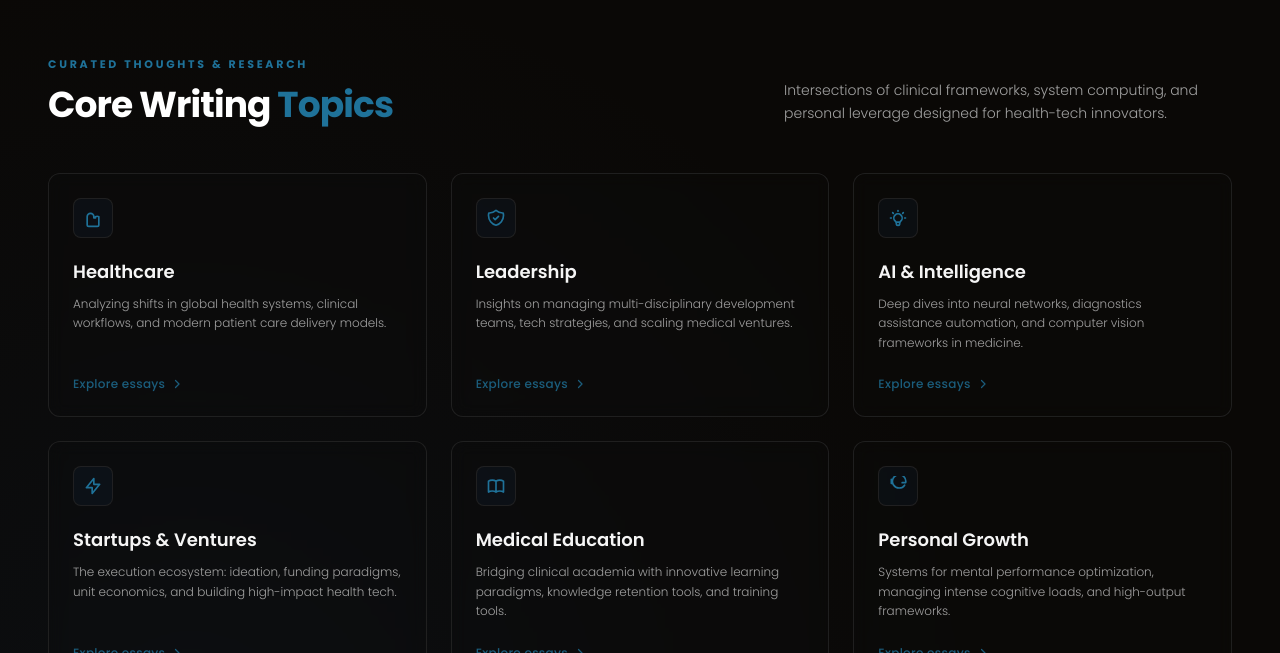
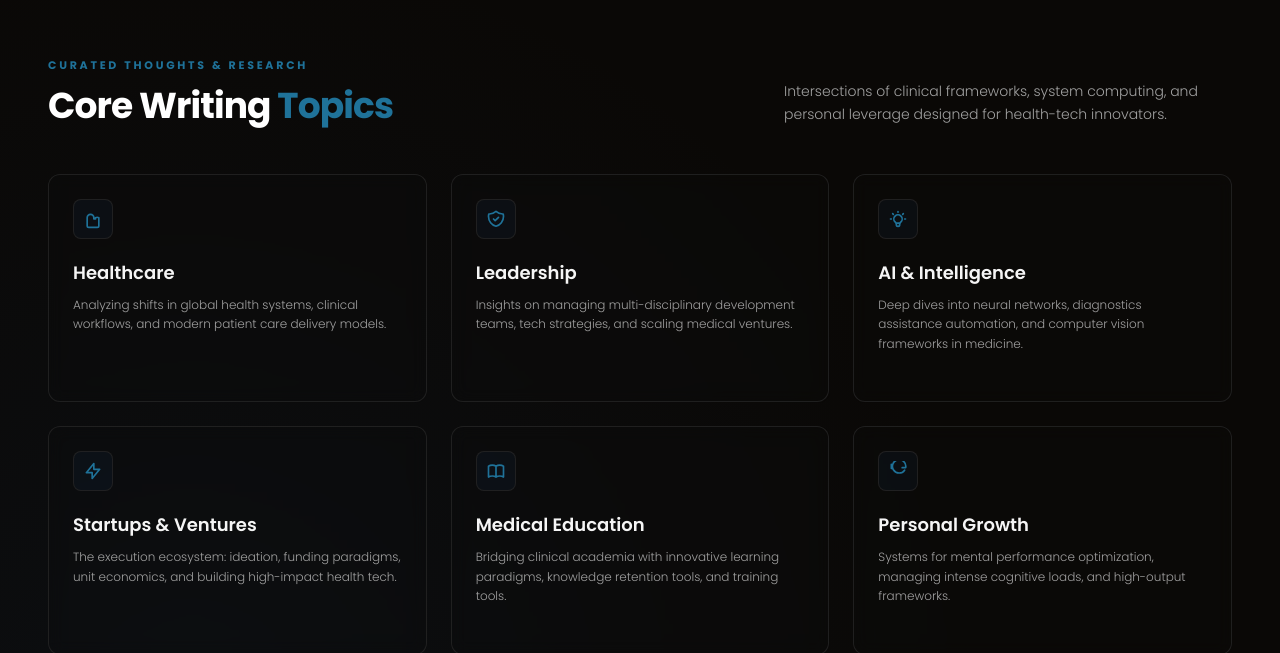
Before and after one commit to nuelfell0ff/cambridge-portfolio, a Next.js app: page / in a window 1280 px wide. Shown: the part 6427-7080 px from the top of the page. Built offline with nearby package versions, Linux system fonts and the light colour scheme.

Commit message:
Refactor BlogTopicsSection with state and animations
Refactor BlogTopicsSection to use state for expansion and update layout with AnimatePresence for animations.

```diff
--- a/src/components/BlogTopicsSection.tsx
+++ b/src/components/BlogTopicsSection.tsx
@@ -1,6 +1,6 @@
 "use client";
-import React, { useEffect } from 'react';
-import { motion, useAnimation, Variants } from 'framer-motion';
+import React, { useState } from 'react';
+import { motion, AnimatePresence, Variants } from 'framer-motion';
 
 const colors = {
   blue: '#193A60',
@@ -10,12 +10,11 @@ const colors = {
   bgDark: '#0a0806',
 };
 
-// Target content data structure
 const blogTopics = [
   {
     title: "Healthcare",
     description: "Analyzing shifts in global health systems, clinical workflows, and modern patient care delivery models.",
-    icon: "M19 10.5V20a2 2 0 0 1-2 2H7a2 2 0 0 1-2-2v-9.5a4 4 0 0 1 8 0V12h2v-1.5a4 4 0 0 1 4 0Z", // Clinical node representation
+    icon: "M19 10.5V20a2 2 0 0 1-2 2H7a2 2 0 0 1-2-2v-9.5a4 4 0 0 1 8 0V12h2v-1.5a4 4 0 0 1 4 0Z",
   },
   {
     title: "Leadership",
@@ -49,37 +48,14 @@ const blogTopics = [
   },
 ];
 
-// Staggered layout variants
-const containerVariants: Variants = {
-  hidden: { opacity: 0 },
-  visible: {
-    opacity: 1,
-    transition: { staggerChildren: 0.08, delayChildren: 0.1 }
-  }
-};
-
-const cardVariants: Variants = {
-  hidden: { opacity: 0, y: 25 },
-  visible: {
-    opacity: 1,
-    y: 0,
-    transition: { duration: 0.5, ease: [0.215, 0.61, 0.355, 1] }
-  }
-};
-
 export default function BlogTopicsSection() {
-  const controls = useAnimation();
-
-  useEffect(() => {
-    controls.start("visible");
-  }, [controls]);
+  const [isExpanded, setIsExpanded] = useState(false);
 
   return (
     <section
-      className="w-full text-white px-6 md:px-12 py-16 md:py-20 relative overflow-hidden"
+      className="w-full text-white px-6 md:px-12 py-16 md:py-20 relative overflow-hidden border-t border-neutral-900/40"
       style={{ backgroundColor: colors.bgDark, fontFamily: "'Poppins', sans-serif" }}
     >
-      {/* Background Subtle Accent Blob */}
       <div
         className="absolute inset-0 z-0 pointer-events-none"
         style={{
@@ -89,7 +65,7 @@ export default function BlogTopicsSection() {
 
       <div className="max-w-7xl mx-auto w-full z-10 relative">
 
-        {/* Section Heading Area */}
+        {/* Section Heading */}
         <div className="flex flex-col md:flex-row md:items-end justify-between mb-12 gap-4">
           <div>
             <span
@@ -107,21 +83,25 @@ export default function BlogTopicsSection() {
           </p>
         </div>
 
-        {/* Dynamic Responsive Grid */}
-        <motion.div
-          className="grid grid-cols-1 sm:grid-cols-2 lg:grid-cols-3 gap-6"
-          initial="hidden"
-          animate={controls}
-          variants={containerVariants}
-        >
-          {blogTopics.map((topic, idx) => (
+        {/* Dynamic Responsive Grid Layout */}
+        <motion.div className="grid grid-cols-1 sm:grid-cols-2 lg:grid-cols-3 gap-6">
+          <AnimatePresence mode="popLayout">
+            {blogTopics.map((topic, idx) => {
+              // Always show on tablet/desktop. On mobile, conditionally filter out index >= 3
+              const isHiddenOnMobile = !isExpanded && idx >= 3;
+
+              return (
                 <motion.div
                   key={idx}
-              variants={cardVariants}
+                  initial={{ opacity: 0, y: 20 }}
+                  whileInView={{ opacity: 1, y: 0 }}
+                  viewport={{ once: true }}
+                  transition={{ duration: 0.5, delay: (idx % 3) * 0.05 }}
                   whileHover={{ y: -6, transition: { duration: 0.2, ease: "easeOut" } }}
-              className="group relative rounded-xl border border-neutral-800/80 bg-neutral-900/10 backdrop-blur-sm p-6 flex flex-col justify-between transition-colors duration-300 hover:border-neutral-700/80 hover:bg-neutral-900/30 overflow-hidden"
+                  className={`group relative rounded-xl border border-neutral-800/80 bg-neutral-900/10 backdrop-blur-sm p-6 flex flex-col justify-between transition-colors duration-300 hover:border-neutral-700/80 hover:bg-neutral-900/30 overflow-hidden ${
+                    isHiddenOnMobile ? "hidden sm:flex" : "flex"
+                  }`}
                 >
-              {/* Subtle Linear Hover Glow Border effect */}
                   <div
                     className="absolute inset-0 opacity-0 group-hover:opacity-100 transition-opacity duration-500 pointer-events-none"
                     style={{
@@ -130,7 +110,6 @@ export default function BlogTopicsSection() {
                   />
 
                   <div>
-                {/* Icon Wrapper Frame */}
                     <div
                       className="w-10 h-10 rounded-lg flex items-center justify-center mb-5 border border-neutral-800/80 transition-colors duration-300 group-hover:border-neutral-700"
                       style={{ backgroundColor: `rgba(25, 58, 96, 0.12)` }}
@@ -146,31 +125,37 @@ export default function BlogTopicsSection() {
                       </svg>
                     </div>
 
-                {/* Topic Meta Text */}
-                <h3 className="text-lg font-semibold text-neutral-100 mb-2 transition-colors duration-300 group-hover:text-white">
+                    <h3 className="text-lg font-semibold text-neutral-100 mb-2 group-hover:text-white transition-colors">
                       {topic.title}
                     </h3>
                     <p className="text-neutral-400 text-xs font-light leading-relaxed mb-6">
                       {topic.description}
                     </p>
                   </div>
+                </motion.div>
+              );
+            })}
+          </AnimatePresence>
+        </motion.div>
 
-              {/* Action Vector Indicator */}
-              <div className="flex items-center gap-1.5 text-xs font-medium tracking-wide opacity-80 group-hover:opacity-100 transition-opacity duration-300 cursor-pointer" style={{ color: colors.accentGreen }}>
-                <span>Explore essays</span>
+        {/* --- Mobile Only "See More" Interaction Controls --- */}
+        <div className="flex sm:hidden justify-center mt-10">
+          <button
+            onClick={() => setIsExpanded(!isExpanded)}
+            className="flex items-center gap-2 px-5 py-3 rounded-lg text-xs font-medium border border-neutral-800 bg-neutral-900/30 text-neutral-300 hover:text-white transition-colors active:scale-95"
+          >
+            <span>{isExpanded ? "See Less" : "See All Topics"}</span>
             <svg
-                  className="w-3 h-3 transform transition-transform duration-300 group-hover:translate-x-1"
+              className={`w-3.5 h-3.5 transform transition-transform duration-300 ${isExpanded ? "rotate-180" : ""}`}
               fill="none"
               stroke="currentColor"
               strokeWidth="2.5"
               viewBox="0 0 24 24"
             >
-                  <path strokeLinecap="round" strokeLinejoin="round" d="M9 5l7 7-7 7" />
+              <path strokeLinecap="round" strokeLinejoin="round" d="M19.5 8.25l-7.5 7.5-7.5-7.5" />
             </svg>
+          </button>
         </div>
-            </motion.div>
-          ))}
-        </motion.div>
 
       </div>
     </section>
```
Lines whose indentation alone changed are shown as unchanged.
